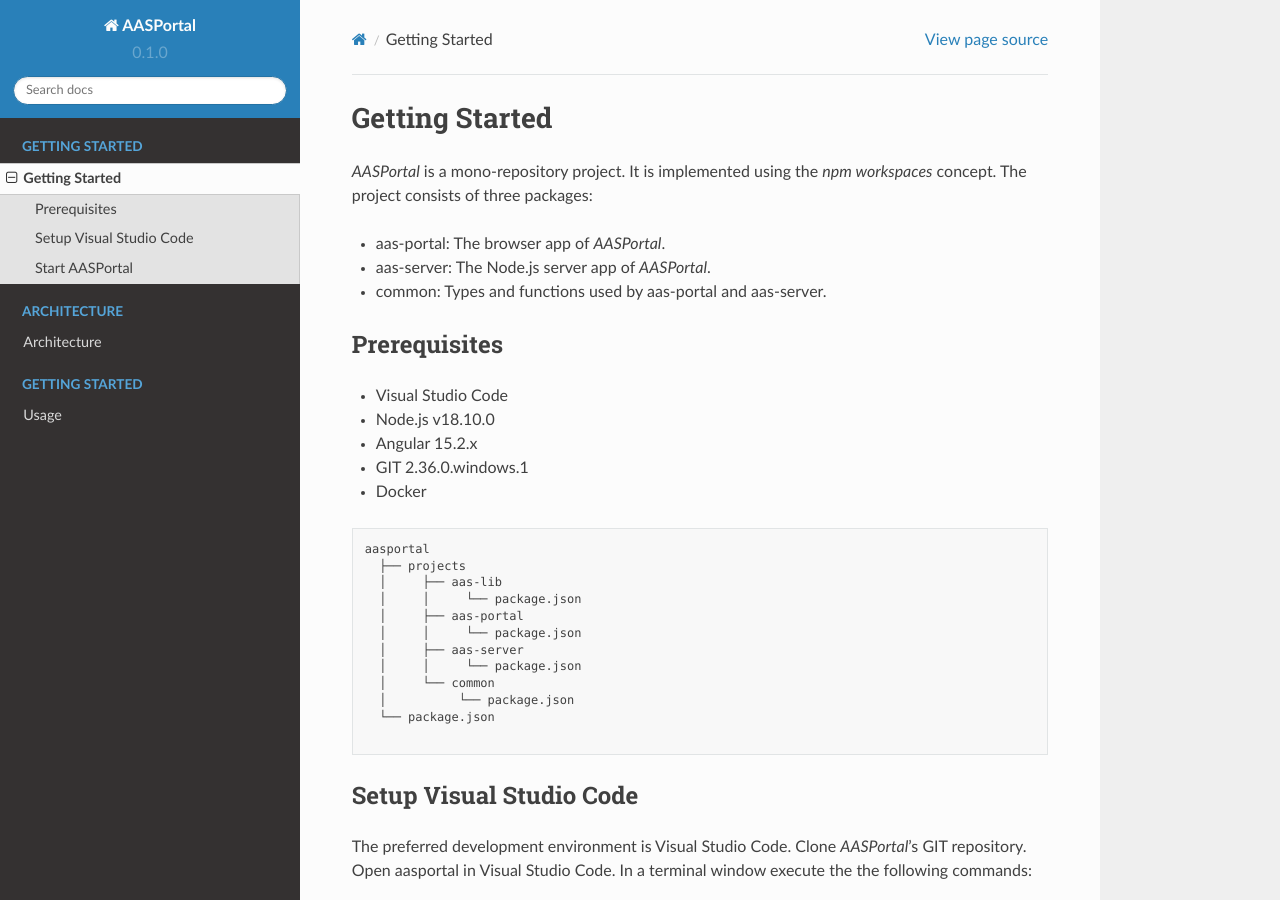
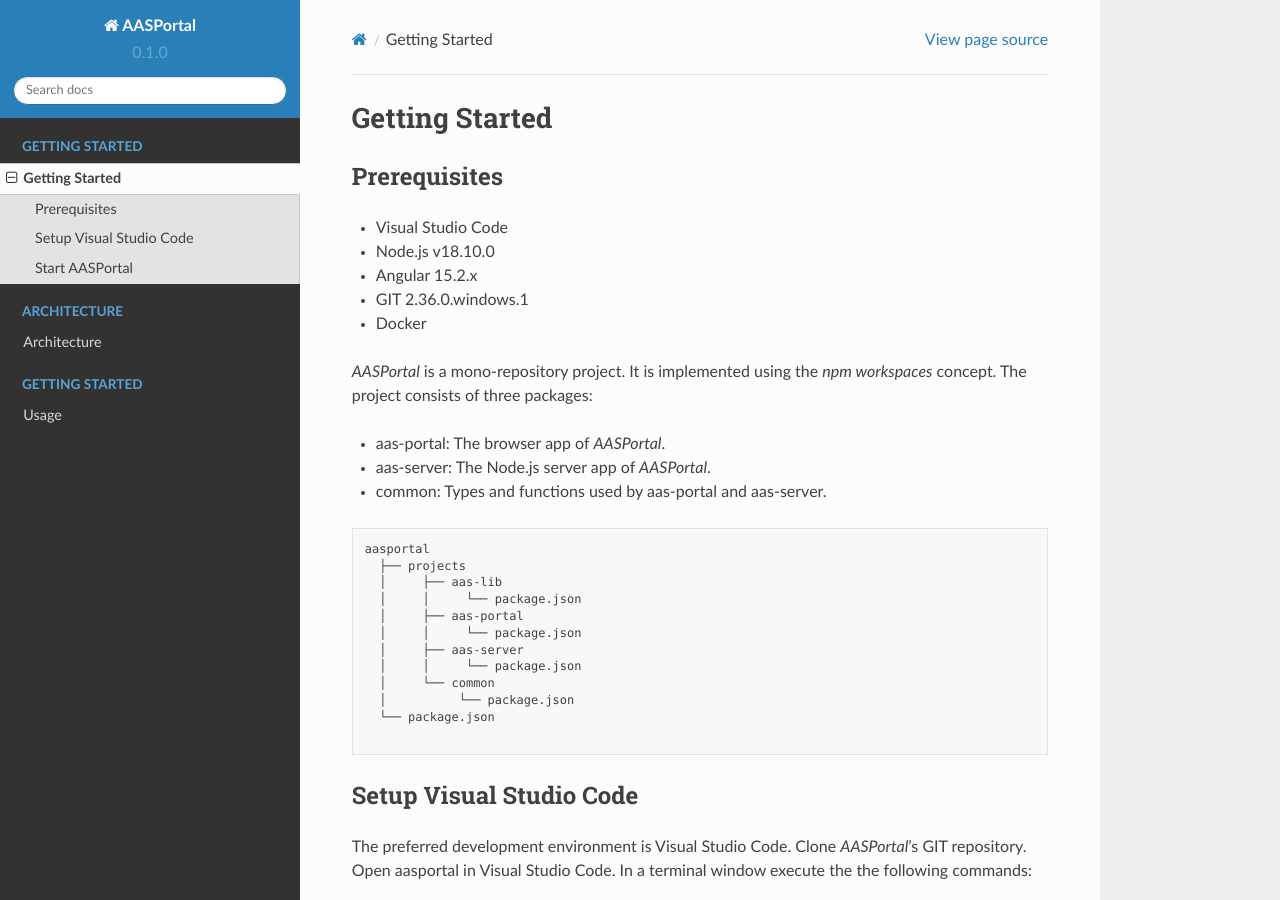
Before and after one commit to fpethig/rtd-tutorial, a Sphinx documentation site: the page built from docs/source/gettingstarted.md, in a window 1280 px wide and 900 px high. Built offline with Sphinx 7.4.7 and the Read the Docs theme 2.0.0, drawn with Linux system fonts in a browser that asks for light colours.

````diff
--- a/docs/source/gettingstarted.md
+++ b/docs/source/gettingstarted.md
@@ -1,15 +1,15 @@
 # Getting Started
-*AASPortal* is a mono-repository project. It is implemented using the *npm workspaces* concept. The project consists of three packages:
-- aas-portal: The browser app of *AASPortal*.
-- aas-server: The Node.js server app of *AASPortal*.
-- common: Types and functions used by aas-portal and aas-server.
-
 ## Prerequisites
 - Visual Studio Code
 - Node.js v18.10.0
 - Angular 15.2.x
 - GIT 2.36.0.windows.1
 - Docker
+
+*AASPortal* is a mono-repository project. It is implemented using the *npm workspaces* concept. The project consists of three packages:
+- aas-portal: The browser app of *AASPortal*.
+- aas-server: The Node.js server app of *AASPortal*.
+- common: Types and functions used by aas-portal and aas-server.
 
 ```txt
 aasportal
````
